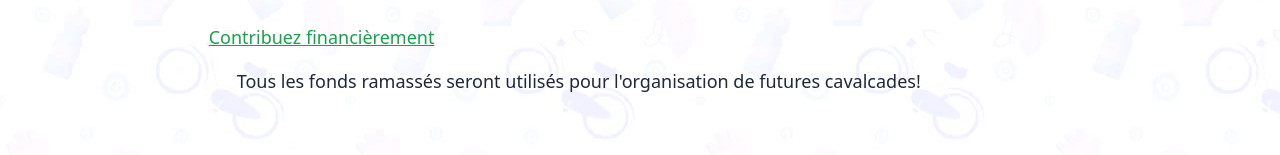
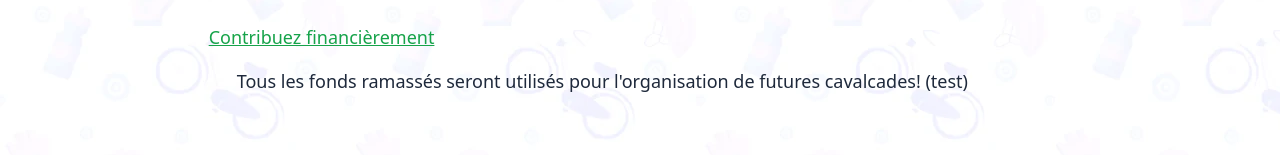
Before and after one commit to kfedorov/cavalcades, a SvelteKit app: page / in a window 1280 px wide. Shown: the part 5342-5497 px from the top of the page. Built offline with nearby package versions, Linux system fonts and the light colour scheme.

Commit message:
deploy edit test

```diff
--- a/src/routes/+page.svelte
+++ b/src/routes/+page.svelte
@@ -455,7 +455,7 @@
 							>
 						</dt>
 						<dd>
-							Tous les fonds ramassés seront utilisés pour l'organisation de futures cavalcades!
+							Tous les fonds ramassés seront utilisés pour l'organisation de futures cavalcades! (test)
 						</dd>
 					</dl>
 				</Section>
```
